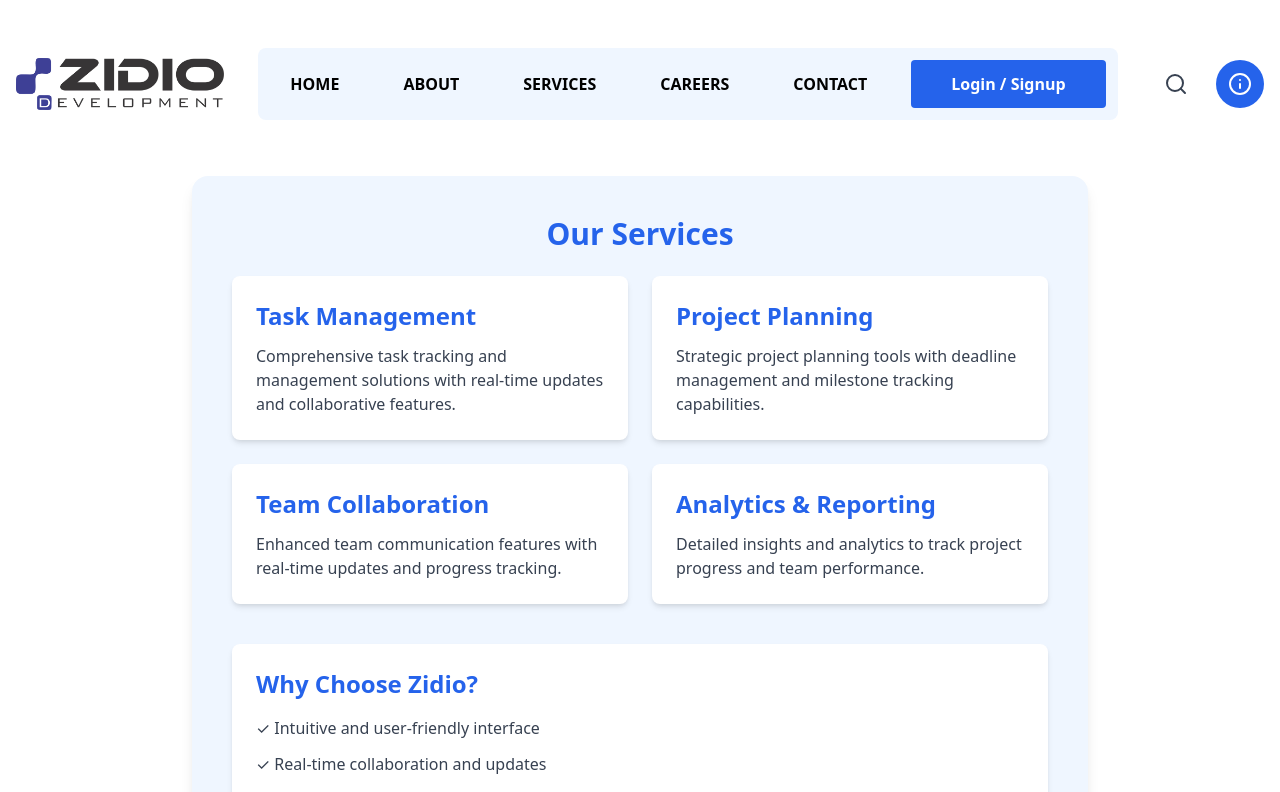
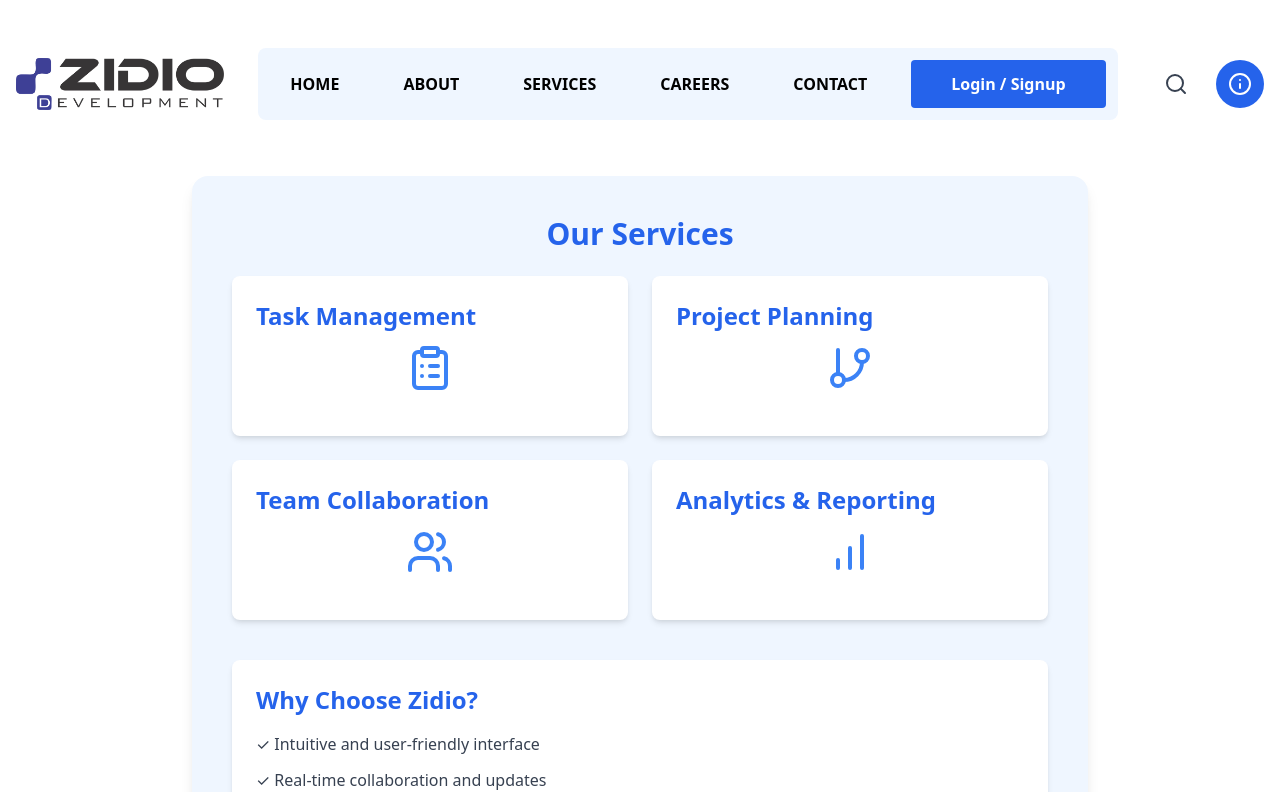
Before and after one commit to developertarun01/Zidio-Task-Management, a React (Create React App) app in the folder zidio-task-frontend/: page /services in a window 1280 px wide. Shown: the top 792 px of the page. Built offline with nearby package versions, Linux system fonts and the light colour scheme; no server answers.

Commit message:
again modified services page

```diff
--- a/zidio-task-frontend/src/pages/Services.js
+++ b/zidio-task-frontend/src/pages/Services.js
@@ -1,4 +1,5 @@
 import React from 'react';
+import { ClipboardList, GitBranch, Users, BarChart } from 'lucide-react';
 
 const Services = () => {
   return (
@@ -7,30 +8,42 @@ const Services = () => {
         <h1 className="text-3xl font-bold text-center text-blue-600 mb-6">Our Services</h1>
 
         <div className="grid grid-cols-1 md:grid-cols-2 gap-6">
-          <div className="bg-white p-6 rounded-lg shadow-md">
+          <div className="bg-white p-6 rounded-lg shadow-md group relative h-40 overflow-hidden transition-all duration-300 hover:h-64">
             <h2 className="text-2xl font-semibold text-blue-600 mb-3">Task Management</h2>
-            <p className="text-gray-700">
+            <div className="flex justify-center mb-4">
+              <ClipboardList className="w-12 h-12 text-blue-500" />
+            </div>
+            <p className="text-gray-700 opacity-0 group-hover:opacity-100 transition-opacity duration-300">
               Comprehensive task tracking and management solutions with real-time updates and collaborative features.
             </p>
           </div>
 
-          <div className="bg-white p-6 rounded-lg shadow-md">
+          <div className="bg-white p-6 rounded-lg shadow-md group relative h-40 overflow-hidden transition-all duration-300 hover:h-64">
             <h2 className="text-2xl font-semibold text-blue-600 mb-3">Project Planning</h2>
-            <p className="text-gray-700">
+            <div className="flex justify-center mb-4">
+              <GitBranch className="w-12 h-12 text-blue-500" />
+            </div>
+            <p className="text-gray-700 opacity-0 group-hover:opacity-100 transition-opacity duration-300">
               Strategic project planning tools with deadline management and milestone tracking capabilities.
             </p>
           </div>
 
-          <div className="bg-white p-6 rounded-lg shadow-md">
+          <div className="bg-white p-6 rounded-lg shadow-md group relative h-40 overflow-hidden transition-all duration-300 hover:h-64">
             <h2 className="text-2xl font-semibold text-blue-600 mb-3">Team Collaboration</h2>
-            <p className="text-gray-700">
+            <div className="flex justify-center mb-4">
+              <Users className="w-12 h-12 text-blue-500" />
+            </div>
+            <p className="text-gray-700 opacity-0 group-hover:opacity-100 transition-opacity duration-300">
               Enhanced team communication features with real-time updates and progress tracking.
             </p>
           </div>
 
-          <div className="bg-white p-6 rounded-lg shadow-md">
+          <div className="bg-white p-6 rounded-lg shadow-md group relative h-40 overflow-hidden transition-all duration-300 hover:h-64">
             <h2 className="text-2xl font-semibold text-blue-600 mb-3">Analytics & Reporting</h2>
-            <p className="text-gray-700">
+            <div className="flex justify-center mb-4">
+              <BarChart className="w-12 h-12 text-blue-500" />
+            </div>
+            <p className="text-gray-700 opacity-0 group-hover:opacity-100 transition-opacity duration-300">
               Detailed insights and analytics to track project progress and team performance.
             </p>
           </div>
```
